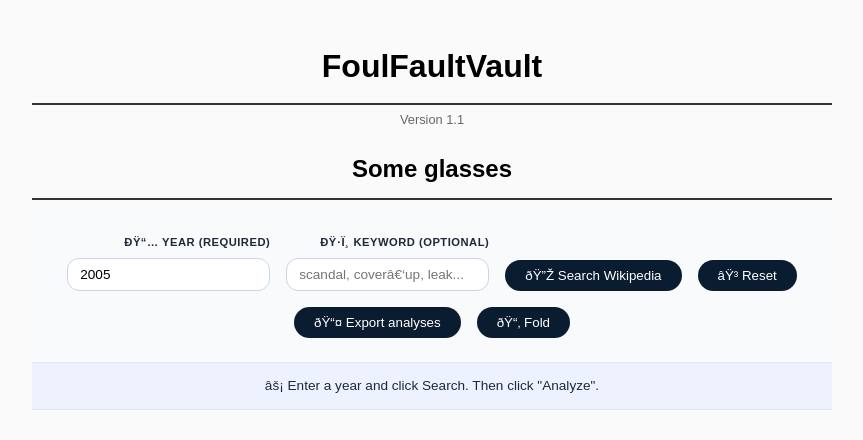
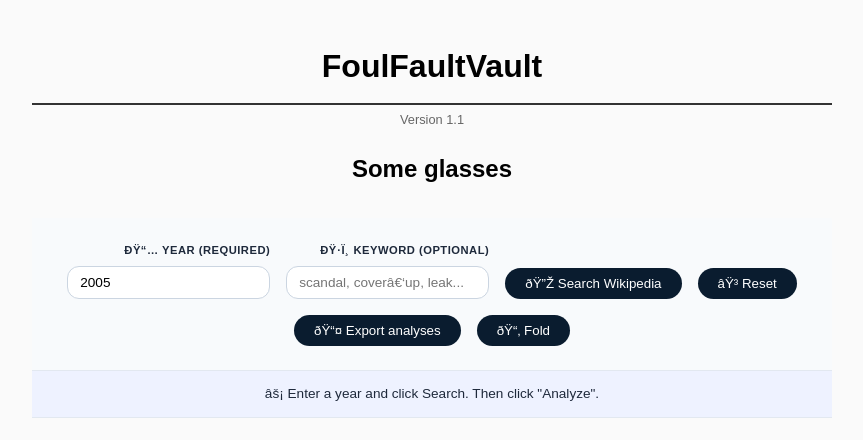
Before and after one commit to miepmiepzoef/Sporkinator, a PHP site: page /FoulFaultVault/index.html in a window 1280 px wide. Shown: the top 440 px of the page, without its empty margins (208-1071 px from the left). Run offline with PHP 8.4, Linux system fonts and the light colour scheme.

Commit message:
Update style.css

```diff
--- a/css/style.css
+++ b/css/style.css
@@ -32,15 +32,9 @@ h1 {
 }
 h2 {
     text-align: center;
-    padding-bottom: 10px;
-    border-bottom: 2px solid #333;
-    margin-bottom: 0;
 }
 h3 {
     text-align: center;
-    padding-bottom: 10px;
-    border-bottom: 2px solid #333;
-    margin-bottom: 0;
 }
 
 /* Any other global styles */
```
